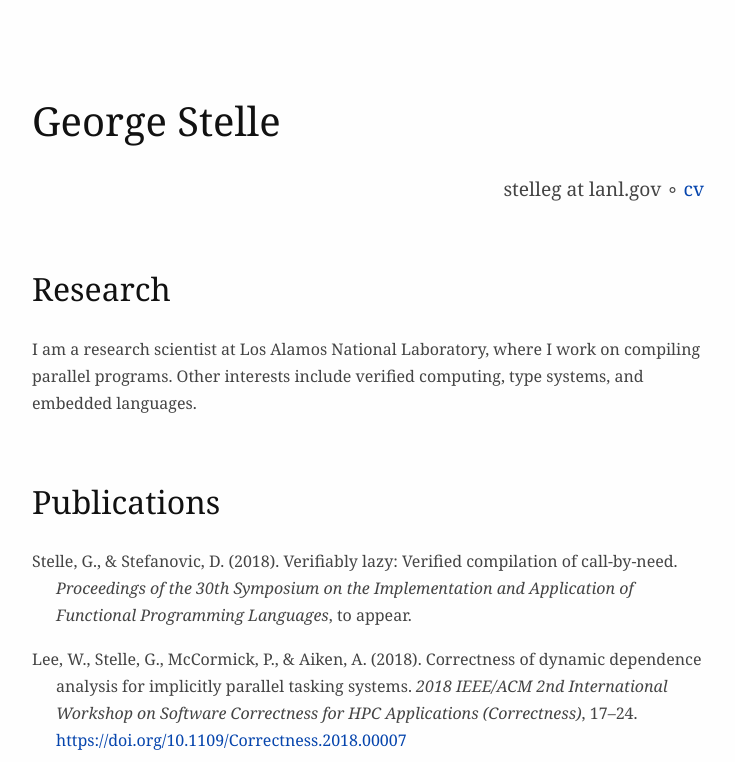
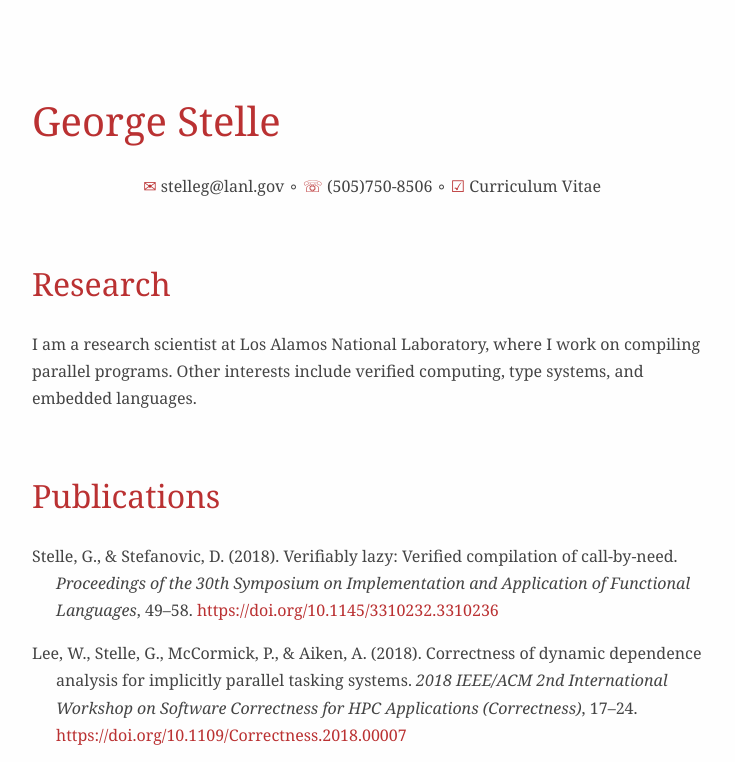
Before and after one commit to stelleg/stelleg.github.io, a plain HTML site: page index.html in a window 1280 px wide. Shown: the top 762 px of the page, without its empty margins (272-1007 px from the left). Drawn offline with Linux system fonts and the light colour scheme.

Commit message:
Updated theme and contact

```diff
--- a/index.html
+++ b/index.html
@@ -4,7 +4,7 @@
   <meta charset="utf-8" />
   <meta name="generator" content="pandoc" />
   <meta name="viewport" content="width=device-width, initial-scale=1.0, user-scalable=yes" />
-  <meta name="author" content="stelleg at lanl.gov ∘ cv" />
+  <meta name="author" content="\; ✉ stelleg@lanl.gov ∘ ☏ (505)750-8506 ∘ ☑ Curriculum Vitae" />
   <title>George Stelle</title>
   <style>
     code{white-space: pre-wrap;}
@@ -42,7 +42,7 @@
 <body>
 <header id="title-block-header">
 <h1 class="title">George Stelle</h1>
-<p class="author">stelleg at lanl.gov ∘ <a href="cv.pdf">cv</a></p>
+<p class="author"><span class="math inline"> </span> <a href="mailto:stelleg@lanl.gov">✉</a> stelleg@lanl.gov ∘ <a href="tel:5057508506">☏</a> (505)750-8506 ∘ <a href="cv.pdf">☑</a> Curriculum Vitae</p>
 </header>
 <h2 id="research">Research</h2>
 <p>I am a research scientist at Los Alamos National Laboratory, where I work on compiling parallel programs. Other interests include verified computing, type systems, and embedded languages.</p>
@@ -52,7 +52,7 @@ Publications
 <div id="refs" class="references csl-bib-body hanging-indent" data-line-spacing="2" role="doc-bibliography" role="doc-bibliography">
 <div id="ref-stelle2018verifiably" class="csl-entry" role="doc-biblioentry" role="doc-biblioentry">
 <p>
-Stelle, G., &amp; Stefanovic, D. (2018). Verifiably lazy: Verified compilation of call-by-need. <em>Proceedings of the 30th Symposium on the Implementation and Application of Functional Programming Languages</em>, to appear.
+Stelle, G., &amp; Stefanovic, D. (2018). Verifiably lazy: Verified compilation of call-by-need. <em>Proceedings of the 30th Symposium on Implementation and Application of Functional Languages</em>, 49–58. <a href="https://doi.org/10.1145/3310232.3310236">https://doi.org/10.1145/3310232.3310236</a>
 </p>
 </div>
 <div id="ref-lee2018correctness" class="csl-entry" role="doc-biblioentry" role="doc-biblioentry">
--- a/style.css
+++ b/style.css
@@ -21,26 +21,27 @@ body {
 }
 
 a {
-  color: #0645ad;
+  color: #ba3132;
   text-decoration: none;
 }
 
 a:visited {
-  color: #0b0080;
+  color: #ba3132;
 }
 
 a:hover {
-  color: #06e;
+  color: #1b998b;
 }
 
 a:active {
-  color: #faa700;
+  color: #2E294E;
 }
 
 a:focus {
   outline: thin dotted;
 }
 
+/*
 *::-moz-selection {
   background: rgba(255, 255, 0, 0.3);
   color: #000;
@@ -48,7 +49,7 @@ a:focus {
 
 *::selection {
   background: rgba(255, 255, 0, 0.3);
-  color: #000;
+  /*color: #000;
 }
 
 a::-moz-selection {
@@ -60,6 +61,7 @@ a::selection {
   background: rgba(255, 255, 0, 0.3);
   color: #0645ad;
 }
+*/
 
 p {
   margin: 1em 0;
@@ -70,7 +72,8 @@ img {
 }
 
 h1, h2, h3, h4, h5, h6 {
-  color: #111;
+/*  color: #111; */
+  color: #ba3132;
   line-height: 125%;
   margin-top: 2em;
   font-weight: normal;
@@ -246,8 +249,8 @@ table td {
 }
 
 .author {
-  font-size: 1.2em;
-  text-align: right;
+  font-size: 1em;
+  text-align: center;
 }
 
 @media only screen and (min-width: 480px) {
```
Also changed, not shown: 2 other files.
